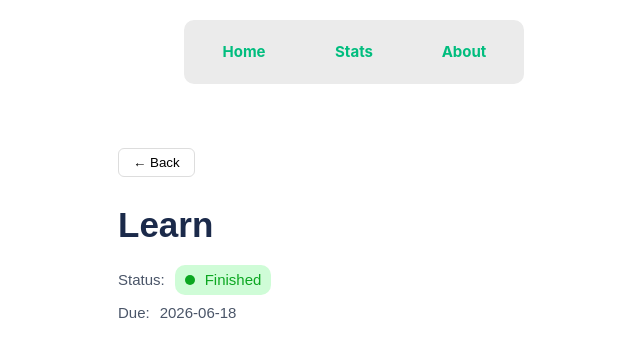
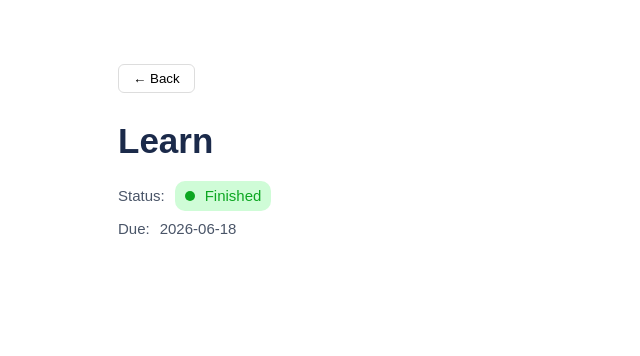
Before and after one commit to sisonjcs/SISON_JANELLE_CASSANDRA_FRONTEND, a Vue app: page /task/1 in a window 1280 px wide. Shown: the top 356 px of the page, without its empty margins (286-926 px from the left). Built offline with nearby package versions, Linux system fonts and the light colour scheme; the HTML template or start-up script is replaced by a standard one.

Commit message:
fix: navbar only visible if not in task detail

```diff
--- a/src/App.vue
+++ b/src/App.vue
@@ -1,10 +1,18 @@
 <script setup lang="ts">
+import { computed } from 'vue';
+import { useRoute } from 'vue-router';
 import Navbar from './components/Navbar.vue';
-
+const route = useRoute()
+const isTask = computed(() => {
+    if (route.path != "/home" && route.path != "/stats" && route.path != "/about") {
+      return true
+    }
+    return false
+  })
 </script>
 
 <template>
-  <header>
+  <header v-show="!isTask">
     <Navbar />
   </header>
   <router-view v-slot="{ Component }">
```
